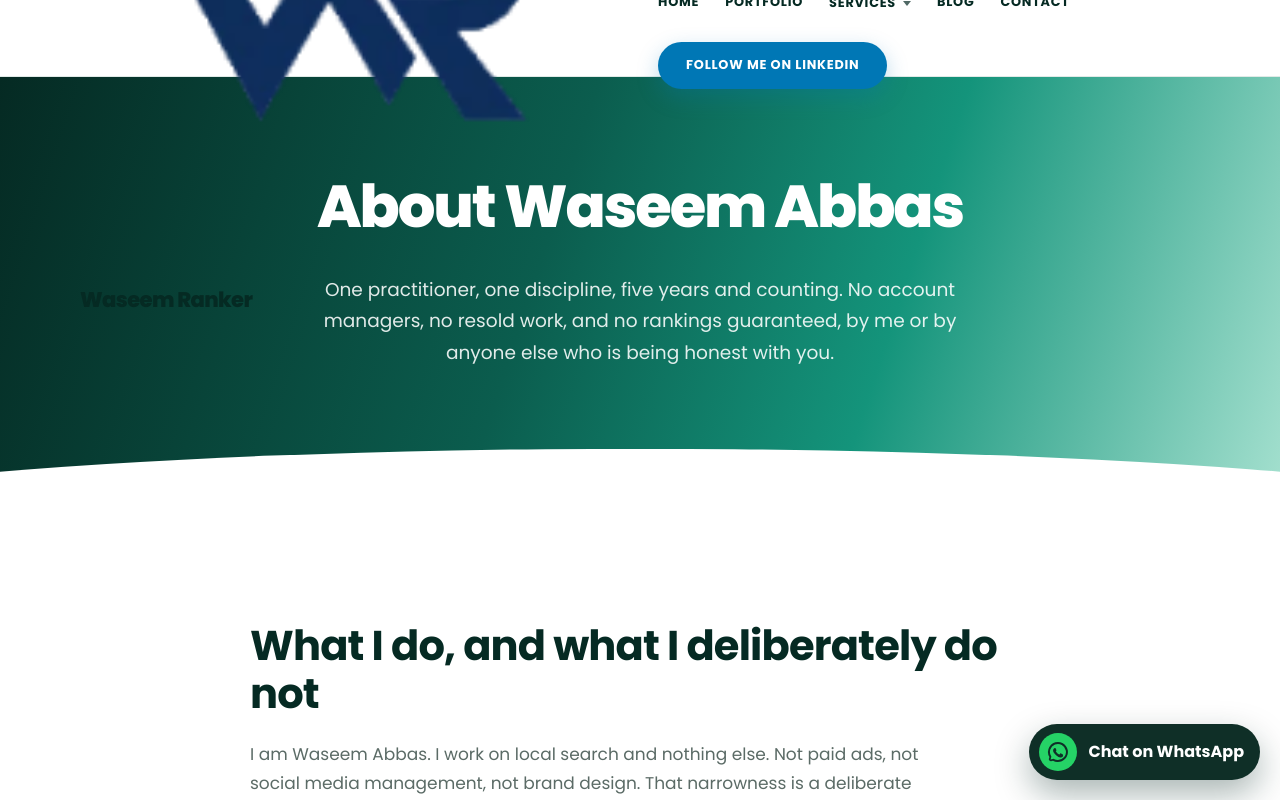
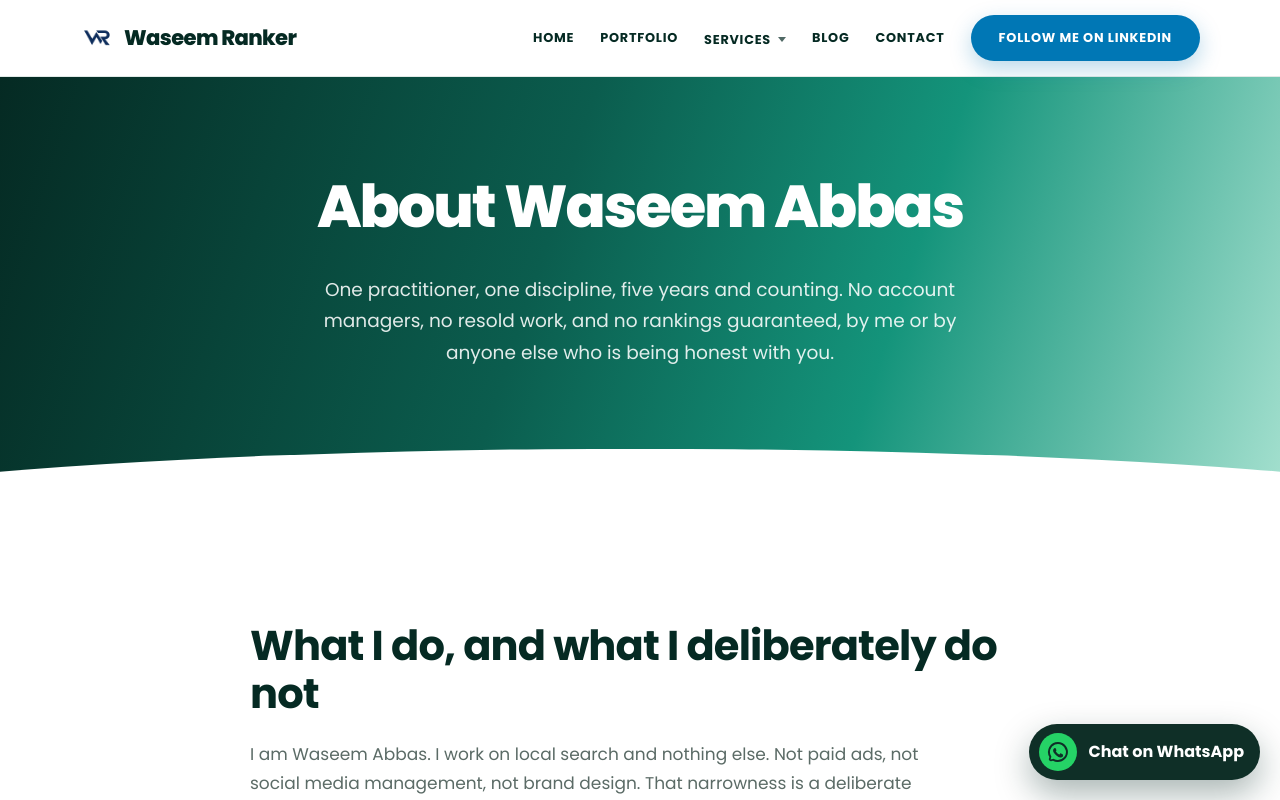
Before and after one commit to abbasid9276-spec/waseem-local-seo, a Next.js app: page /about in a window 1280 px wide. Shown: the top 800 px of the page. Built offline with nearby package versions, Linux system fonts and the light colour scheme.

Commit message:
Update globals.css

```diff
--- a/app/globals.css
+++ b/app/globals.css
@@ -109,6 +109,26 @@
 .brand {
   font-weight: 800; font-size: 1.32rem; letter-spacing: -0.03em;
   text-decoration: none; color: var(--brand-900);
+  display: inline-flex; align-items: center; gap: 10px;
+}
+.brand-mark { width: 34px; height: 34px; flex: 0 0 34px; display: block; }
+
+/* footer logo lockup */
+.foot-brand {
+  display: inline-flex; align-items: center; gap: 10px;
+  text-decoration: none; margin-bottom: 1.1rem;
+}
+.foot-brand img {
+  width: 34px; height: 34px; flex: 0 0 34px; display: block;
+  background: #fff; border-radius: 7px; padding: 3px;
+}
+.foot-brand span {
+  color: #fff; font-size: .82rem; font-weight: 700;
+  letter-spacing: .12em; text-transform: uppercase;
+}
+@media (max-width: 480px) {
+  .brand { font-size: 1.16rem; gap: 8px; }
+  .brand-mark { width: 30px; height: 30px; flex: 0 0 30px; }
 }
 .nav { margin-left: auto; display: flex; gap: 26px; align-items: center; flex-wrap: wrap; }
 .nav > a, .drop-trigger {
```
